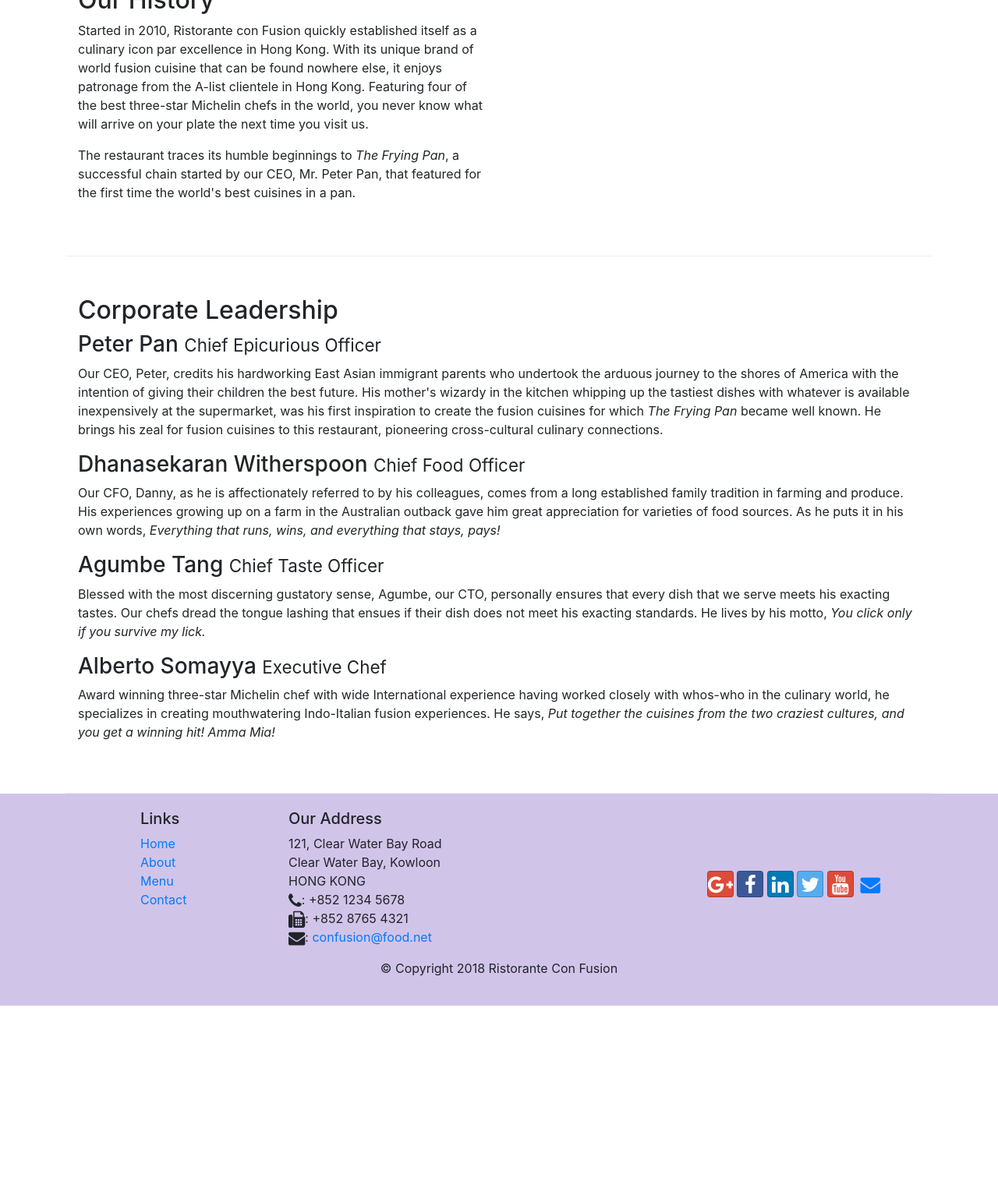
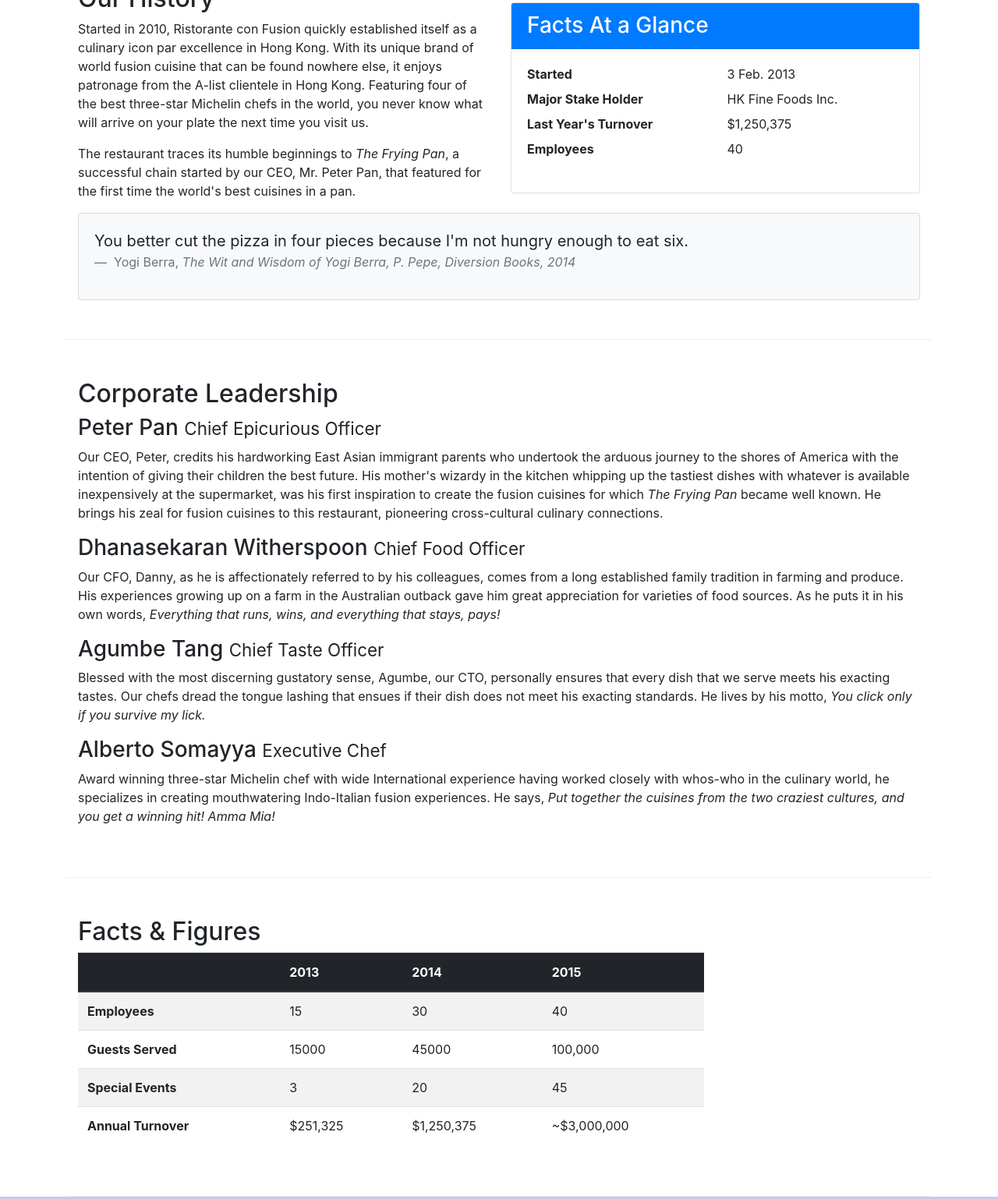
Before and after one commit to StefaniHajdini/conFusion, a website: page aboutus.html in a window 1280 px wide. Shown: the part 536-2074 px from the top of the page at 78% size. Before the commit the page ends 1826 px from the top, so only its background shows below. Drawn offline with nearby package versions, Linux system fonts and the light colour scheme.

Commit message:
Tables and cards

```diff
--- a/aboutus.html
+++ b/aboutus.html
@@ -63,7 +63,38 @@
                 <p>The restaurant traces its humble beginnings to <em>The Frying Pan</em>, a successful chain started by our CEO, Mr. Peter Pan, that featured for the first time the world's best cuisines in a pan.</p>
             </div>
             <div class="col col-sm">
-
+                <div class="card">
+                    <h3 class="card-header bg-primary text-white">Facts At a Glance</h3>
+                    <div class="card-body">
+                        <dl class="row">
+                            <dt class="col-6">Started</dt>
+                            <dd class="col-6">3 Feb. 2013</dd>
+                            <dt class="col-6">Major Stake Holder</dt>
+                            <dd class="col-6">HK Fine Foods Inc.</dd>
+                            <dt class="col-6">Last Year's Turnover</dt>
+                            <dd class="col-6">$1,250,375</dd>
+                            <dt class="col-6">Employees</dt>
+                            <dd class="col-6">40</dd>
+                        </dl>
+                    </div>
+                </div>
+            </div>
+            <div class="col-12">
+                <div class="card card-body bg-light">
+                    <blockquote class="blockquote">
+                        <p class="mb-0">
+                            You better cut the pizza in four pieces because
+                            I'm not hungry enough to eat six.
+                        </p>
+                        <footer class="blockquote-footer">
+                            Yogi Berra,
+                            <cite title="Source Title">
+                                The Wit and Wisdom of Yogi Berra,
+                                P. Pepe, Diversion Books, 2014
+                            </cite>
+                        </footer>
+                    </blockquote>
+                </div>
             </div>
         </div>
 
@@ -80,6 +111,52 @@
                 <h3>Alberto Somayya <small>Executive Chef</small></h3>
                 <p class="d-none d-sm-block">Award winning three-star Michelin chef with wide International experience having worked closely with whos-who in the culinary world, he specializes in creating mouthwatering Indo-Italian fusion experiences. He says, <em>Put together the cuisines from the two craziest cultures, and you get a winning hit! Amma Mia!</em></p>
             </div>
+       </div>
+       <div class="row row-content">
+           <div class="col-12 col-sm-9">
+               <h2>Facts &amp; Figures </h2>
+               <div class="table-responsive">
+                   <table class="table table-striped">
+                       <thead class="thead-dark">
+                           <tr>
+                               <th>&nbsp;</th>
+                               <th>2013</th>
+                               <th>2014</th>
+                               <th>2015</th>
+                           </tr>
+                       </thead>
+                       <tbody>
+                           <tr>
+                               <th>Employees</th>
+                               <td>15</td>
+                               <td>30</td>
+                               <td>40</td>
+                           </tr>
+                           <tr>
+                               <th>Guests Served</th>
+                               <td>15000</td>
+                               <td>45000</td>
+                               <td>100,000</td>
+                           </tr>
+                           <tr>
+                               <th>Special Events</th>
+                               <td>3</td>
+                               <td>20</td>
+                               <td>45</td>
+                           </tr>
+                           <tr>
+                               <th>Annual Turnover</th>
+                               <td>$251,325</td>
+                               <td>$1,250,375</td>
+                               <td>~$3,000,000</td>
+                           </tr>
+                       </tbody>
+                   </table>
+               </div>
+           </div>
+           <div class="col-12 col-sm-3">
+
+           </div>
        </div>
 
     </div>
```
